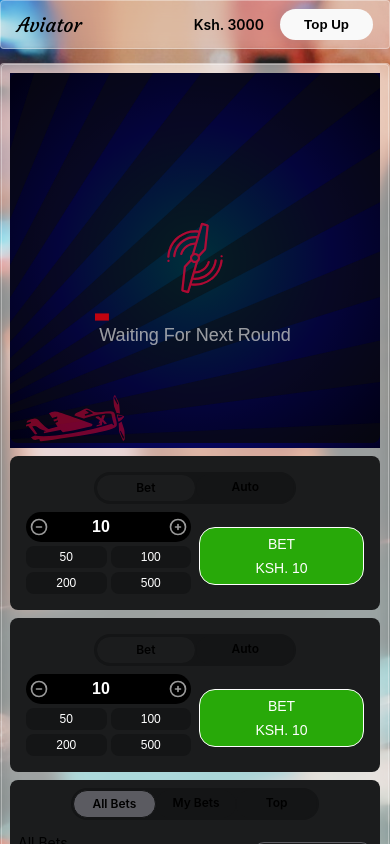
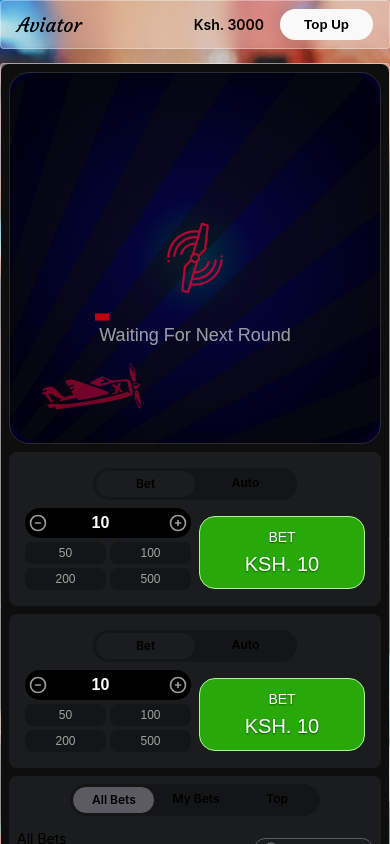
Before and after one commit to kama-studio-create/aviator_game, a React (Vite) app: page / in a window 390 px wide. Shown: the top 844 px of the page. Built offline with nearby package versions, Linux system fonts and the light colour scheme.

Commit message:
fixes ui issues on buttons

```diff
--- a/src/common/constants.ts
+++ b/src/common/constants.ts
@@ -1,4 +1,5 @@
 export const CANVAS_PADDING = 16;
+export const CANVAS_START_POSITION = CANVAS_PADDING * 2;
 
 export const PLANE_FRAME_RATE = 60;
 export const BORDER_RADIUS = '8px';
@@ -16,7 +17,7 @@ export const TIME_TO_TOP = 3200;
 export const HOVER_OFFSET_CONST = 96;
 
 export const DOT_RADIUS = 2;
-export const DOT_SPACING = 30;
+export const DOT_SPACING = 40;
 export const DOT_SCROLL_SPEED = 10;
 
 export const MINIMUM_BET = 10.00;
@@ -33,6 +34,8 @@ export const ERROR = 'error';
 export const SUCCESS ='success';
 export const NOTIFICATION_VISIBILITY = 5000;
 
+
+
 const GAME_STATES = [WAITING, PLAYING, ENDED] as const;
 export type TGameState = (typeof GAME_STATES)[number]
 
--- a/src/components/Layout/GameContainer.tsx
+++ b/src/components/Layout/GameContainer.tsx
@@ -1,17 +1,18 @@
 import {css} from "@emotion/react";
-import {translucentBackgroundStyles} from "../../styles/common.ts";
 import {ComponentProps, FC} from "react";
 import {MEDIA_QUERIES} from "../../styles/breakpoints.ts";
+import {BLACK_COLOR} from "../../styles/colors.ts";
 
-const GameContainerStyles = css([{
+const GameContainerStyles = css({
   width: '100%',
   height: '100%',
   padding: 8,
   borderRadius: 8,
+  backgroundColor: BLACK_COLOR,
   [MEDIA_QUERIES[0]]: {
     marginBlock: 'auto',
   }
-}, translucentBackgroundStyles]);
+});
 
 
 const GameContainer: FC<ComponentProps<'div'>> = ({children, ...props}) => {
--- a/src/components/modals/AutoPlayModal.tsx
+++ b/src/components/modals/AutoPlayModal.tsx
@@ -13,7 +13,7 @@ import iconClose from "../../assets/icons/close.svg";
 import {PillButton} from "../buttons/PillButton.tsx";
 import {STOP_IF_CASH_DECREASES, STOP_IF_CASH_INCREASES, STOP_IF_SINGLE_WIN_EXCEEDS} from "../../common/constants.ts";
 import {ModalToggleCard} from "../cards/ModalToggleCard.tsx";
-import {TAutoPlaySettings} from "../../views/BetsView.tsx";
+import {TAutoPlaySettings} from "../../views/bets/BetsView.tsx";
 
 type ModalProps = {
   isOpen: boolean,
--- a/src/styles/colors.ts
+++ b/src/styles/colors.ts
@@ -1,10 +1,12 @@
-export const GRADIENT_DARK = 'radial-gradient(circle, rgba(0,96,116,1) 0%, rgba(9,9,121,1) 52%, rgba(2,0,36,1) 100%)';
+export const GRADIENT_DARK = 'radial-gradient(circle, rgba(0,96,116,1) 0%, rgba(9,9,121,1) 22%, rgba(2,0,36,1) 80%)';
 export const PRIMARY_COLOR = '#FF5E3A';
 export const SECONDARY_COLOR = '#FF9966';
 export const DARK_COLOR = '#222';
+export const BLACK_COLOR = '#0e0e0e';
 export const LIGHT_COLOR = 'light-dark(rgba(255, 255, 255, 0.24), rgba(0, 0, 0, 0.2))';
 export const SUCCESS_COLOR = '#28a909';
-export const SUCCESS_COLOR_LIGHT = 'rgba(40,169,9,0.24)'
+export const SUCCESS_COLOR_LIGHT = 'rgba(40,169,9,0.24)';
+export const BORDER_SUCCESS_COLOR = '#b2f2a3';
 export const ERROR_COLOR = '#f00';
 export const TRANSPARENT_RED_COLOR = 'rgba(255,0,0,0.26)';
 export const WHITE_COLOR = '#fff';
@@ -12,5 +14,5 @@ export const BLUE_COLOR = 'blue';
 export const GRAY_COLOR = '#1b1c1d';
 export const DARK_GRAY_COLOR = '#141516';
 export const COLOR_BLUE = '#358DF3FF';
-
+export const BORDER_GRAY = '#2a2b2e';
 export const LIGHT_GRAY_COLOR = '#5b5b61'
--- a/src/views/GameView.tsx
+++ b/src/views/GameView.tsx
@@ -1,7 +1,7 @@
 import {css} from "@emotion/react";
 import {
-  BORDER_RADIUS,
   CANVAS_PADDING,
+  CANVAS_START_POSITION,
   DOT_RADIUS,
   DOT_SCROLL_SPEED,
   DOT_SPACING,
@@ -19,15 +19,22 @@ import {
 import {useEffect, useRef, useState} from "react";
 import {backgroundImage, imageLoadPromises, planeSprites, spinnerImage} from "../common/images.ts";
 import {generateBetSlip, getRandomNumber, uuidGenerator} from "../utils/generators.ts";
-import {BLUE_COLOR, ERROR_COLOR, GRADIENT_DARK, TRANSPARENT_RED_COLOR, WHITE_COLOR} from "../styles/colors.ts";
+import {
+  BLUE_COLOR,
+  BORDER_GRAY,
+  ERROR_COLOR,
+  GRADIENT_DARK,
+  TRANSPARENT_RED_COLOR,
+  WHITE_COLOR
+} from "../styles/colors.ts";
 import {MEDIA_QUERIES} from "../styles/breakpoints.ts";
-import {BetsView} from "./BetsView.tsx";
+import {BetsView} from "./bets/BetsView.tsx";
 import {TBetSlip, useBetSlipStore} from "../store/bets.store.ts";
 import {useAudio} from "../hooks/audio/useAudio.ts";
 import BGAudioFile from "../assets/audio/bg_music.mp3"
 import PlaneAudio from "../assets/audio/audio.mp3"
 import {NotificationsView} from "./NotificationsView.tsx";
-import {BetSlips} from "./BetSlips.tsx";
+import {BetSlips} from "./bets/BetSlips.tsx";
 
 
 const gameStyles = {
@@ -41,8 +48,14 @@ const gameStyles = {
   canvasContainer: css({
     width: "100%",
     background: GRADIENT_DARK,
-    position: 'relative',
+    display: 'grid',
+    placeContent: 'center',
     transition: 'all 2s ease-in-out',
+    border: `1px solid ${BORDER_GRAY}`,
+    borderRadius: 20,
+    canvas: {
+      borderRadius: 32,
+    }
   }),
   loadingContainer: css({
     width: '100%',
@@ -117,7 +130,6 @@ const GameView = () => {
         setCanvasWidth(currentWidth);
         setCanvasHeight(currentHeight);
       }
-      ctx.canvas.style.borderRadius = BORDER_RADIUS;
     }
 
     resizeAndStyleCanvases();
@@ -139,19 +151,19 @@ const GameView = () => {
 
     const drawAxis = () => {
       if (gameState !== PLAYING) return;
-      ctx.strokeStyle = WHITE_COLOR;
-      ctx.lineWidth = 1;
+      ctx.strokeStyle = BORDER_GRAY;
+      ctx.lineWidth = 0.8;
       //draw x axis
       ctx.beginPath();
-      ctx.moveTo(CANVAS_PADDING, height - CANVAS_PADDING);
-      ctx.lineTo(width - CANVAS_PADDING, height - CANVAS_PADDING);
+      ctx.moveTo(CANVAS_START_POSITION, height - CANVAS_START_POSITION);
+      ctx.lineTo(width - CANVAS_PADDING, height - CANVAS_START_POSITION);
       ctx.closePath();
       ctx.stroke();
 
       //draw y axis
       ctx.beginPath();
-      ctx.moveTo(CANVAS_PADDING, CANVAS_PADDING);
-      ctx.lineTo(CANVAS_PADDING, height - CANVAS_PADDING);
+      ctx.moveTo(CANVAS_START_POSITION, CANVAS_PADDING);
+      ctx.lineTo(CANVAS_START_POSITION, height - CANVAS_START_POSITION);
       ctx.closePath();
 
       ctx.stroke();
@@ -163,8 +175,8 @@ const GameView = () => {
       ctx.beginPath();
       const timeOffset = (elapsedTime / 1000) * DOT_SCROLL_SPEED; // Seconds * speed
       const scrollOffset = elapsedTime > TIME_TO_TOP ? timeOffset % (DOT_SPACING + (DOT_RADIUS)) : 0;
-      for (let dotX = width - moveX - scrollOffset; dotX >= 0; dotX -= DOT_SPACING) {
-        ctx.arc(dotX, height - DOT_RADIUS, DOT_RADIUS, 0, 2 * Math.PI, false);
+      for (let dotX = width - CANVAS_START_POSITION - moveX - scrollOffset; dotX >= 0; dotX -= DOT_SPACING) {
+        ctx.arc(dotX, height - CANVAS_PADDING - DOT_RADIUS, DOT_RADIUS, 0, 2 * Math.PI, false);
       }
       ctx.fillStyle = WHITE_COLOR;
       ctx.fill();
@@ -175,9 +187,9 @@ const GameView = () => {
       if (gameState !== PLAYING) return;
       ctx.beginPath();
       const timeOffset = (elapsedTime / 1000) * DOT_SCROLL_SPEED; // Seconds * speed
-      const scrollOffset = elapsedTime > TIME_TO_TOP ? timeOffset % (DOT_SPACING + (DOT_RADIUS * 2)) : 0;
-      for (let dotY = moveY - scrollOffset; dotY < height; dotY += DOT_SPACING) {
-        ctx.arc(DOT_RADIUS, height - dotY, DOT_RADIUS, 0, 2 * Math.PI, false);
+      const scrollOffset = elapsedTime > TIME_TO_TOP ? timeOffset % (DOT_SPACING + CANVAS_START_POSITION) : 0;
+      for (let dotY = moveY - scrollOffset; dotY < height - CANVAS_START_POSITION; dotY += DOT_SPACING) {
+        ctx.arc(DOT_RADIUS + CANVAS_PADDING, height - dotY, DOT_RADIUS, 0, 2 * Math.PI, false);
       }
       ctx.fillStyle = BLUE_COLOR;
       ctx.fill();
@@ -193,7 +205,7 @@ const GameView = () => {
       const spinnerWidth = width * 4;
       const spinnerHeight = spinnerWidth * (backgroundImage.height / backgroundImage.width);
       ctx.save();
-      ctx.translate(-spinnerWidth / 16, spinnerHeight / 4);
+      ctx.translate(-spinnerWidth / 16, spinnerHeight / 3);
       if(gameState === PLAYING){
         ctx.rotate(angle);
       }
@@ -279,7 +291,7 @@ const GameView = () => {
       switch (gameState) {
         case WAITING:
           ctx.globalAlpha = 0.5;
-          ctx.drawImage(planeSprite, CANVAS_PADDING, height - planeHeight, planeWidth, planeHeight);
+          ctx.drawImage(planeSprite, CANVAS_START_POSITION, height - planeHeight - CANVAS_START_POSITION, planeWidth, planeHeight);
           break;
         case PLAYING:
           if (elapsedTime >= TIME_TO_TOP) {
@@ -287,17 +299,17 @@ const GameView = () => {
             xPos += (hoverOffset * 0.4);
           }
           ctx.globalAlpha = 1;
-          ctx.drawImage(planeSprite, xPos, yPos - planeHeight - CANVAS_PADDING, planeWidth, planeHeight);
+          ctx.drawImage(planeSprite, xPos + CANVAS_START_POSITION, yPos - planeHeight - CANVAS_PADDING, planeWidth, planeHeight);
 
           //draw line
           ctx.beginPath();
-          ctx.moveTo(CANVAS_PADDING, ctx.canvas.height - CANVAS_PADDING);
+          ctx.moveTo(CANVAS_START_POSITION, height - CANVAS_START_POSITION);
           ctx.lineWidth = 5
           ctx.strokeStyle = ERROR_COLOR;
-          ctx.quadraticCurveTo(xPos / 1.5, height - CANVAS_PADDING, xPos + (CANVAS_PADDING * 1.5), yPos - (CANVAS_PADDING * 1.5));
+          ctx.quadraticCurveTo(xPos / 1.5, height - CANVAS_START_POSITION, xPos + (CANVAS_START_POSITION * 1.5), yPos - (CANVAS_PADDING * 1.5));
           ctx.stroke();
           ctx.lineWidth = 0.5;
-          ctx.lineTo(xPos + (CANVAS_PADDING * 2), ctx.canvas.height - (CANVAS_PADDING + 4));
+          ctx.lineTo(xPos + (CANVAS_START_POSITION * 1.5), height - (CANVAS_START_POSITION));
           ctx.closePath();
           ctx.strokeStyle = ERROR_COLOR;
           ctx.stroke();
--- a/src/views/BetsView.tsx
+++ b/src/views/bets/BetsView.tsx
@@ -1,6 +1,7 @@
 import {css} from "@emotion/react";
 import {
   BLUE_COLOR,
+  BORDER_SUCCESS_COLOR,
   COLOR_BLUE,
   DARK_GRAY_COLOR,
   ERROR_COLOR,
@@ -9,9 +10,9 @@ import {
   PRIMARY_COLOR,
   SUCCESS_COLOR,
   WHITE_COLOR
-} from "../styles/colors.ts";
+} from "../../styles/colors.ts";
 import {FC, useCallback, useEffect, useState} from "react";
-import {NumberInput} from "../components/inputs/NumberInput.tsx";
+import {NumberInput} from "../../components/inputs/NumberInput.tsx";
 import {
   DEFAULT_CURRENCY,
   ENDED,
@@ -22,12 +23,12 @@ import {
   TGameState,
   WAITING,
   WAITING_FOR_NEXT_ROUND
-} from "../common/constants.ts";
-import SwitchInput from "../components/inputs/SwitchInput.tsx";
-import {AutoPlayModal} from "../components/modals/AutoPlayModal.tsx";
-import {NumberInputWithButtons} from "../components/inputs/NumberInputWithButtons.tsx";
-import {TBetSlip, useBetSlipStore} from "../store/bets.store.ts";
-import {useNotificationStore} from "../store/notifications.store.ts";
+} from "../../common/constants.ts";
+import SwitchInput from "../../components/inputs/SwitchInput.tsx";
+import {AutoPlayModal} from "../../components/modals/AutoPlayModal.tsx";
+import {NumberInputWithButtons} from "../../components/inputs/NumberInputWithButtons.tsx";
+import {TBetSlip, useBetSlipStore} from "../../store/bets.store.ts";
+import {useNotificationStore} from "../../store/notifications.store.ts";
 
 const betInputStyles = {
   row: css({
@@ -107,18 +108,23 @@ const betInputStyles = {
     backgroundColor: DARK_GRAY_COLOR,
     border: 'none',
     borderRadius: 8,
-    fontSize: 12
+    fontSize: 12,
+    p: {
+      opacity: 0.6
+    }
+
+
   }),
   betButton: css({
     width: '100%',
     height: '100%',
     flex: 1,
-    paddingBlock: 8,
+    paddingBlock: 12,
     paddingInline: 16,
     textAlign: 'center',
     backgroundColor: SUCCESS_COLOR,
     color: WHITE_COLOR,
-    border: '1px solid white',
+    border: `1px solid ${BORDER_SUCCESS_COLOR}`,
     borderRadius: 16,
     fontSize: 14,
     textTransform: 'uppercase',
@@ -128,6 +134,17 @@ const betInputStyles = {
     justifyContent: 'center',
     alignItems: 'center',
     transition: 'background-color 0.4s ease-in-out',
+    textShadow: '0 1px 2px rgba(0,0,0,.5)',
+    '& .amount': {
+      fontSize: 20
+    },
+    '&.success': {
+      backgroundColor: SUCCESS_COLOR,
+      color: WHITE_COLOR
+    },
+    '&.danger': {
+
+    },
     ':hover': {
       backgroundColor: WHITE_COLOR,
     }
@@ -492,7 +509,7 @@ export const BetsView: FC<InputProps> = ({gameState, startTime, now, index}) =>
                 onClick={() => {
                   setBetAmount(option.value);
                 }}
-                css={betInputStyles.selectAmountBtn}>{option.label}</button>
+                css={betInputStyles.selectAmountBtn}><p>{option.label}</p></button>
             ))}
           </div>
         </div>
@@ -515,7 +532,7 @@ export const BetsView: FC<InputProps> = ({gameState, startTime, now, index}) =>
           <button style={{backgroundColor: buttonColor, flexGrow: 1, flex: 1}} onClick={handleSetBet}
             css={betInputStyles.betButton}>
             <div>{buttonTitle}</div>
-            <div>ksh. {getWinAmount()} </div>
+            <div className='amount'>ksh. {getWinAmount()} </div>
           </button>
         </div>
 
```
Also changed, not shown: src/views/bets/BetSlips.tsx (renamed from src/views/BetSlips.tsx, +5 -5 lines), src/views/bets/PreviousRoundsView.tsx (added, +7 -0 lines).
